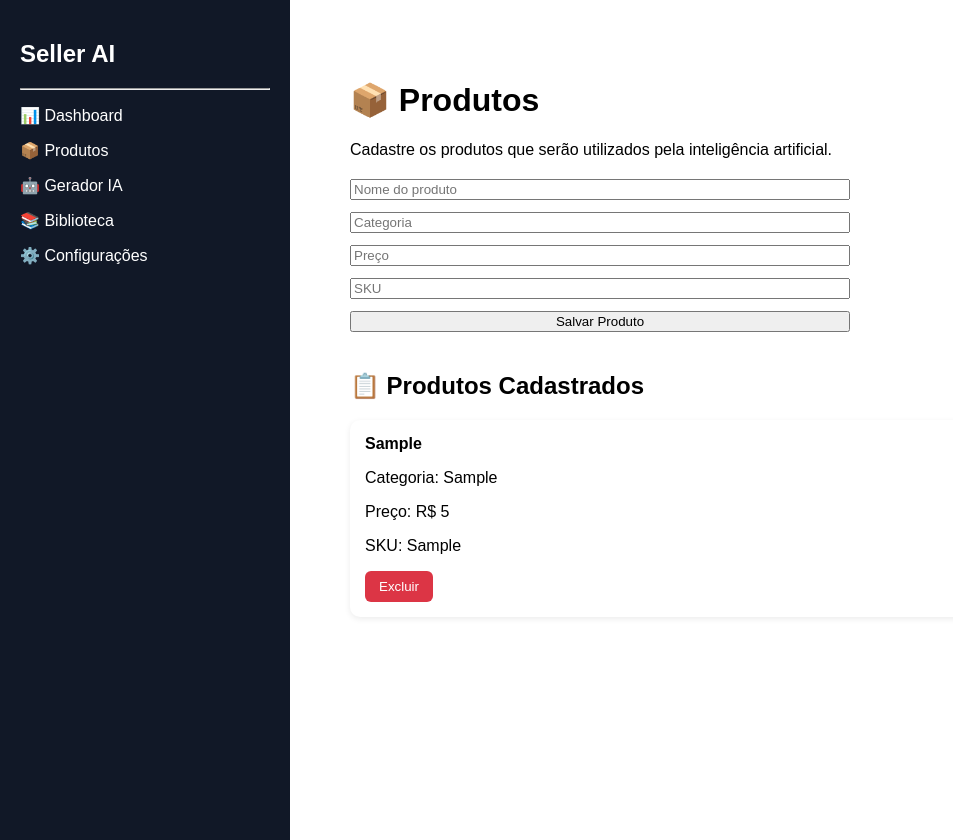
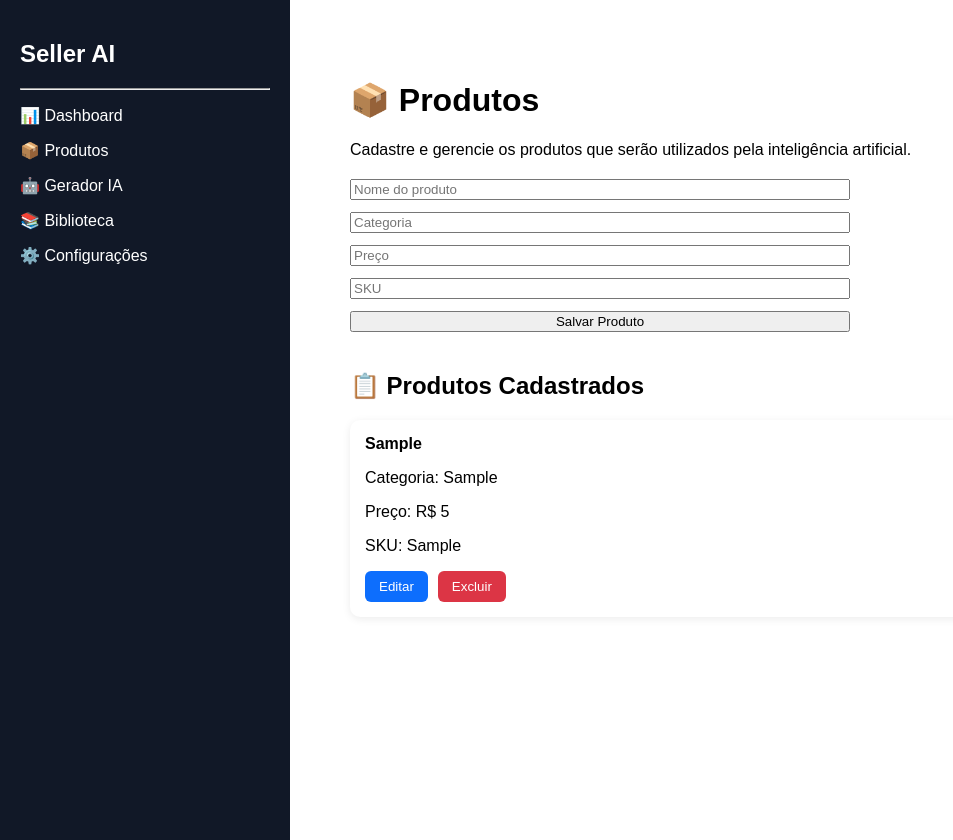
Before and after one commit to VWAelectric/seller-AI, a React app in the folder frontend/: page /products in a window 1280 px wide. Both pictures are taken after typing "Sample", "Sample", "5", "Sample" into the empty fields and a click on the button "Salvar Produto". Shown: the whole page, without its empty margins (0-953 px from the left). Built offline with nearby package versions, Linux system fonts and the light colour scheme; the HTML template or start-up script is replaced by a standard one.

Commit message:
CRUD completo de produtos

```diff
--- a/frontend/src/pages/Products.jsx
+++ b/frontend/src/pages/Products.jsx
@@ -3,10 +3,13 @@ import {
   getProducts,
   addProduct,
   deleteProduct,
+  updateProduct,
 } from "../services/storage";
 
 export default function Products() {
   const [products, setProducts] = useState([]);
+
+  const [editingId, setEditingId] = useState(null);
 
   const [name, setName] = useState("");
   const [category, setCategory] = useState("");
@@ -22,9 +25,37 @@ export default function Products() {
     setProducts(savedProducts);
   };
 
+  const clearForm = () => {
+    setName("");
+    setCategory("");
+    setPrice("");
+    setSku("");
+    setEditingId(null);
+  };
+
   const handleDelete = (id) => {
+    const confirmDelete = window.confirm(
+      "Deseja realmente excluir este produto?"
+    );
+
+    if (!confirmDelete) return;
+
     deleteProduct(id);
     loadProducts();
+  };
+
+  const handleEdit = (product) => {
+    setEditingId(product.id);
+
+    setName(product.name);
+    setCategory(product.category);
+    setPrice(product.price);
+    setSku(product.sku);
+
+    window.scrollTo({
+      top: 0,
+      behavior: "smooth",
+    });
   };
 
   const handleSubmit = (e) => {
@@ -35,19 +66,25 @@ export default function Products() {
       return;
     }
 
+    if (editingId) {
+      updateProduct({
+        id: editingId,
+        name,
+        category,
+        price,
+        sku,
+      });
+    } else {
       addProduct({
         name,
         category,
         price,
         sku,
       });
+    }
 
     loadProducts();
-
-    setName("");
-    setCategory("");
-    setPrice("");
-    setSku("");
+    clearForm();
   };
 
   return (
@@ -55,8 +92,8 @@ export default function Products() {
       <h1>📦 Produtos</h1>
 
       <p>
-        Cadastre os produtos que serão utilizados
-        pela inteligência artificial.
+        Cadastre e gerencie os produtos que serão
+        utilizados pela inteligência artificial.
       </p>
 
       <form
@@ -98,8 +135,19 @@ export default function Products() {
         />
 
         <button type="submit">
-          Salvar Produto
+          {editingId
+            ? "Atualizar Produto"
+            : "Salvar Produto"}
         </button>
+
+        {editingId && (
+          <button
+            type="button"
+            onClick={clearForm}
+          >
+            Cancelar Edição
+          </button>
+        )}
       </form>
 
       <div style={{ marginTop: "40px" }}>
@@ -108,49 +156,92 @@ export default function Products() {
         {products.length === 0 ? (
           <p>Nenhum produto cadastrado.</p>
         ) : (
-          <ul style={{ padding: 0, listStyle: "none" }}>
+          <ul
+            style={{
+              listStyle: "none",
+              padding: 0,
+            }}
+          >
             {products.map((product) => (
               <li
                 key={product.id}
                 style={{
+                  background: "#fff",
                   padding: "15px",
-                  marginBottom: "12px",
-                  background: "#fff",
+                  marginBottom: "15px",
                   borderRadius: "10px",
                   boxShadow:
-                    "0 2px 6px rgba(0,0,0,0.08)",
+                    "0 2px 8px rgba(0,0,0,0.08)",
                 }}
               >
-                <strong>{product.name}</strong>
+                <strong>
+                  {product.name}
+                </strong>
 
                 <p>
-                  Categoria: {product.category}
+                  Categoria:{" "}
+                  {product.category}
                 </p>
 
                 <p>
-                  Preço: R$ {product.price}
+                  Preço: R${" "}
+                  {product.price}
                 </p>
 
                 <p>
                   SKU: {product.sku}
                 </p>
 
+                <div
+                  style={{
+                    display: "flex",
+                    gap: "10px",
+                  }}
+                >
                   <button
                     onClick={() =>
-                    handleDelete(product.id)
+                      handleEdit(
+                        product
+                      )
                     }
                     style={{
-                    backgroundColor: "#dc3545",
+                      background:
+                        "#0d6efd",
                       color: "#fff",
                       border: "none",
                       padding:
                         "8px 14px",
-                    borderRadius: "6px",
-                    cursor: "pointer",
+                      borderRadius:
+                        "6px",
+                      cursor:
+                        "pointer",
+                    }}
+                  >
+                    Editar
+                  </button>
+
+                  <button
+                    onClick={() =>
+                      handleDelete(
+                        product.id
+                      )
+                    }
+                    style={{
+                      background:
+                        "#dc3545",
+                      color: "#fff",
+                      border: "none",
+                      padding:
+                        "8px 14px",
+                      borderRadius:
+                        "6px",
+                      cursor:
+                        "pointer",
                     }}
                   >
                     Excluir
                   </button>
+                </div>
               </li>
             ))}
           </ul>
--- a/frontend/src/services/storage.js
+++ b/frontend/src/services/storage.js
@@ -82,3 +82,15 @@ export const getDashboardStats = () => {
     ).toFixed(1),
   };
 };
+
+export const updateProduct = (updatedProduct) => {
+  const products = getProducts();
+
+  const updatedProducts = products.map((product) =>
+    product.id === updatedProduct.id
+      ? updatedProduct
+      : product
+  );
+
+  saveProducts(updatedProducts);
+};
```
Lines whose indentation alone changed are shown as unchanged.
